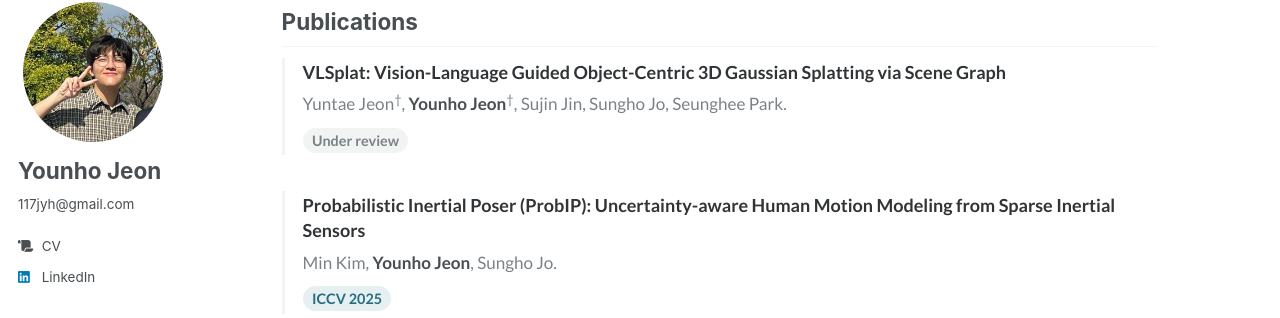
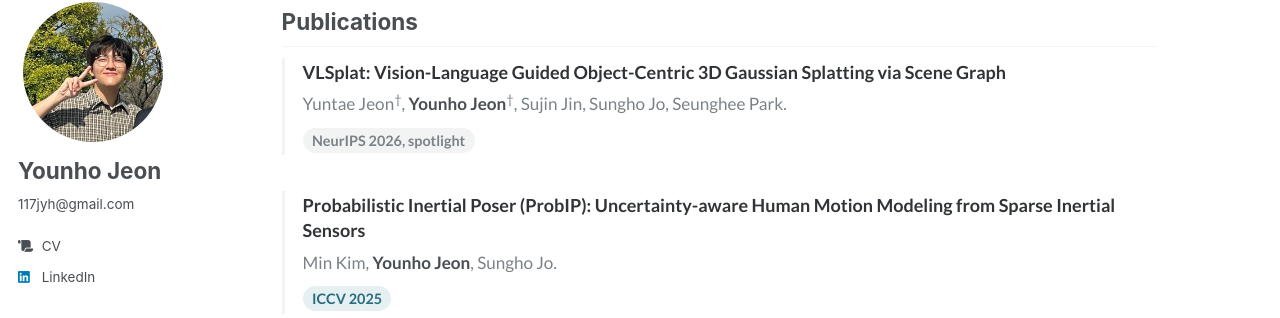
Before and after one commit to iamyouno/iamyouno.github.io, a Jekyll site: the page built from _pages/about.md, in a window 1280 px wide and 900 px high, scrolled down 548 px. Shown: the part 128-446 px from the top of the window. Built offline with Jekyll 4.4.1, drawn with Linux system fonts in a browser that asks for light colours.

Commit message:
update: paper info

```diff
--- a/_pages/about.md
+++ b/_pages/about.md
@@ -32,7 +32,7 @@ News
   <li class="publication-item">
     <div class="publication-title">VLSplat: Vision-Language Guided Object-Centric 3D Gaussian Splatting via Scene Graph</div>
     <div class="publication-authors">Yuntae Jeon<sup>†</sup>, <strong>Younho Jeon</strong><sup>†</sup>, Sujin Jin, Sungho Jo, Seunghee Park.</div>
-    <div class="publication-venue"><span class="publication-badge publication-badge--review">Under review</span></div>
+    <div class="publication-venue"><span class="publication-badge publication-badge--review">NeurIPS 2026, spotlight</span></div>
   </li>
   <li class="publication-item">
     <div class="publication-title">Probabilistic Inertial Poser (ProbIP): Uncertainty-aware Human Motion Modeling from Sparse Inertial Sensors</div>
```
